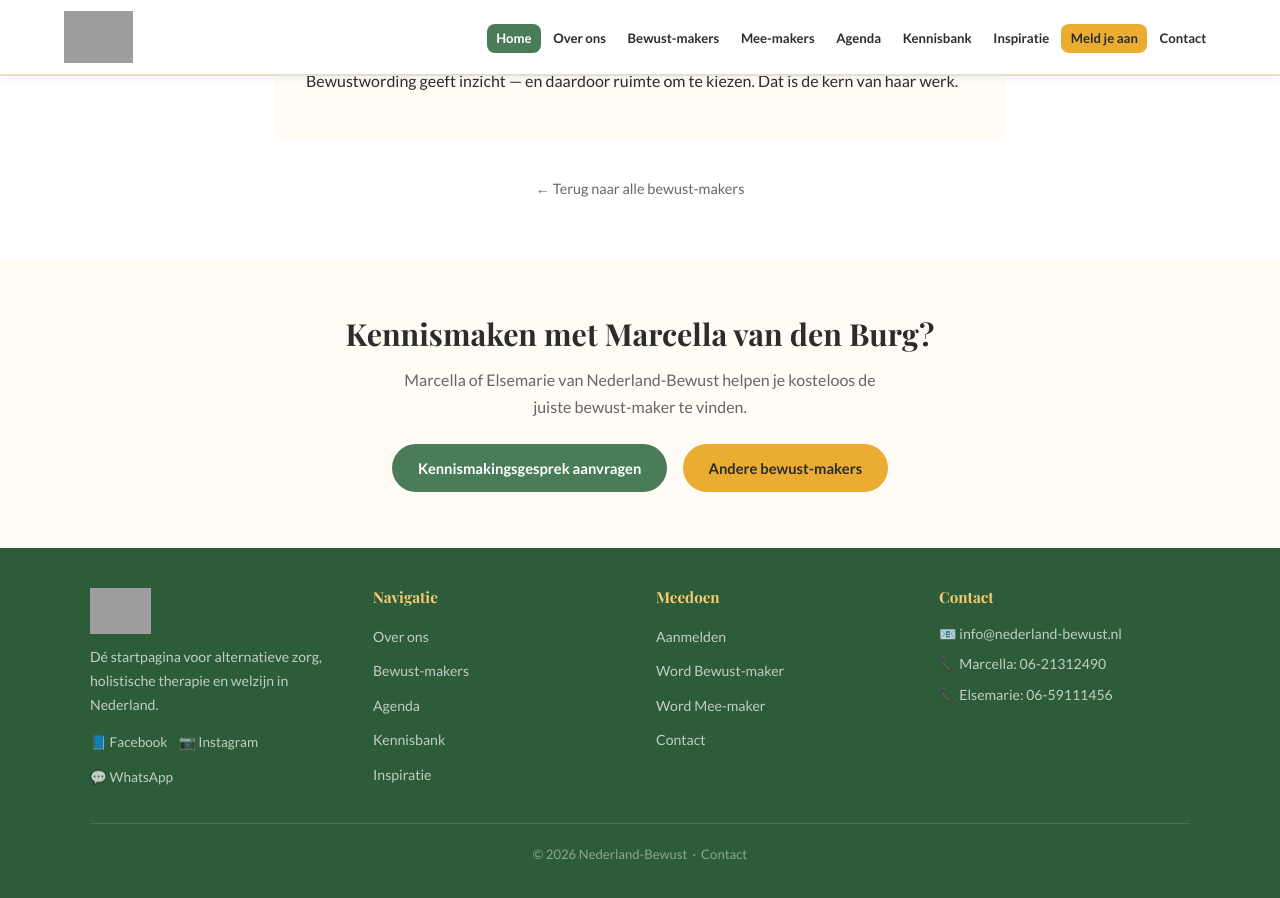
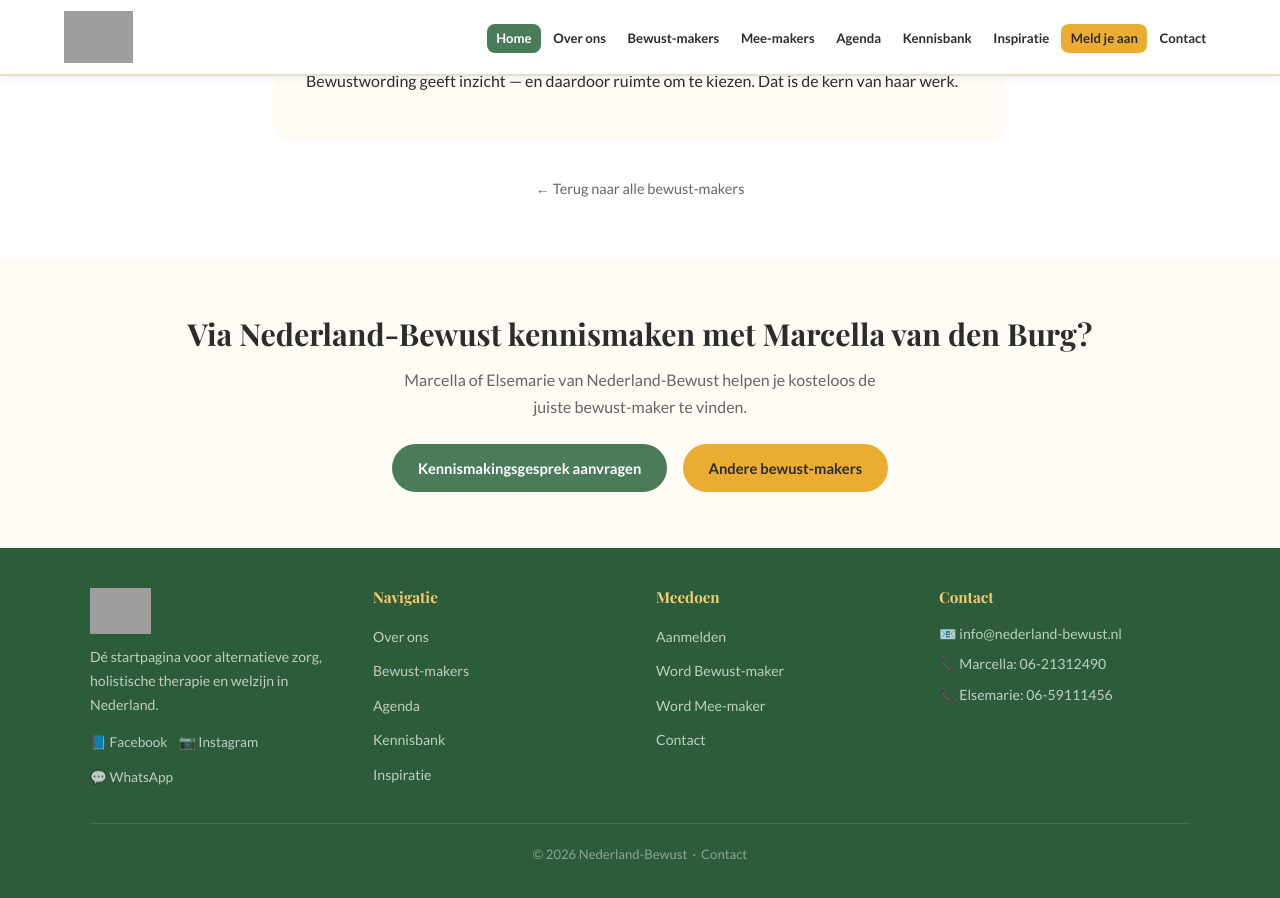
Before and after one commit to hands4flownl/nederland-bewust, a Jekyll site: the page built from pages/bewust-makers/welkom-bij-nei-praktijk-de-kezel.html, in a window 1280 px wide and 900 px high, scrolled down 713 px. Built offline with Jekyll 4.4.1, drawn with Linux system fonts in a browser that asks for light colours; grey boxes are pictures that could not be loaded.

Commit message:
Fix: intakegesprek is adviesgesprek met NB-organisatie, niet bewust-maker

```diff
--- a/pages/bewust-makers/welkom-bij-nei-praktijk-de-kezel.html
+++ b/pages/bewust-makers/welkom-bij-nei-praktijk-de-kezel.html
@@ -52,7 +52,7 @@ permalink: /bewust-makers/welkom-bij-nei-praktijk-de-kezel/
 
 <section class="sectie sectie--kleur">
   <div class="container" style="text-align:center;">
-    <h2>Kennismaken met Marcella van den Burg?</h2>
+    <h2>Via Nederland-Bewust kennismaken met Marcella van den Burg?</h2>
     <p style="max-width:500px;margin:0.8rem auto 1.5rem;color:var(--tekst-licht);">Marcella of Elsemarie van Nederland-Bewust helpen je kosteloos de juiste bewust-maker te vinden.</p>
     <div style="display:flex;gap:1rem;justify-content:center;flex-wrap:wrap;">
       <a href="{{ '/contact/' | relative_url }}" class="knop knop--groen">Kennismakingsgesprek aanvragen</a>
```
